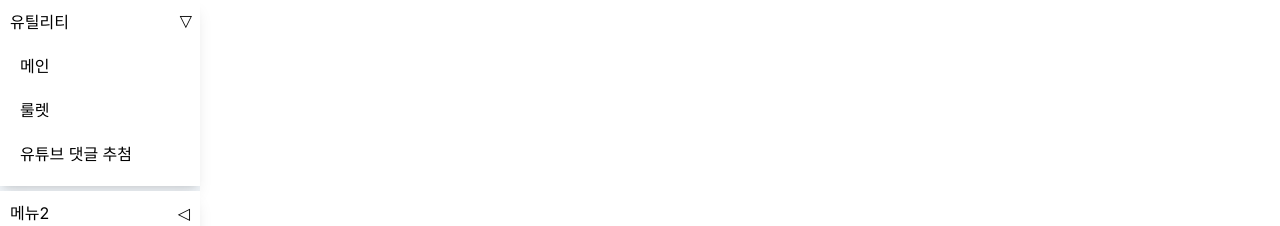
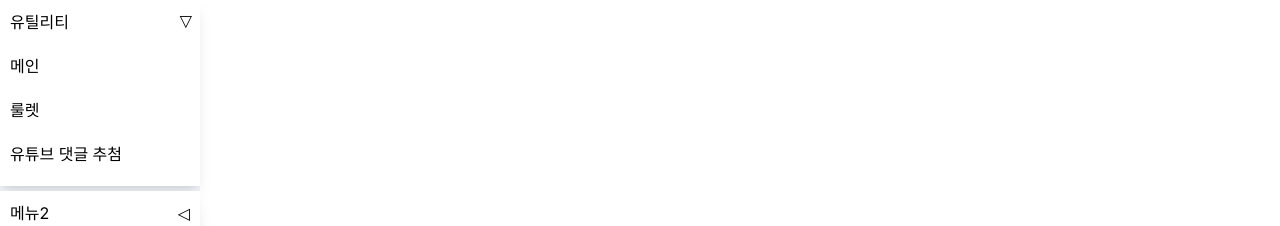
Before and after one commit to loevray/loevray-s-lab, a Next.js app: page / in a window 1280 px wide. Shown: the top 226 px of the page. Built offline with nearby package versions, Linux system fonts and the light colour scheme.

Commit message:
Style: AccordionContent use twMerge

```diff
--- a/src/app/ui/common/accordion/AccordionContent.tsx
+++ b/src/app/ui/common/accordion/AccordionContent.tsx
@@ -1,5 +1,6 @@
 import { useAccordionContext } from "@/app/ui/common/accordion/provider/AccordionContextProvider";
 import { HTMLAttributes, ReactNode } from "react";
+import { twMerge } from "tailwind-merge";
 
 interface AccordionContentProps extends HTMLAttributes<HTMLDivElement> {}
 
@@ -9,11 +10,12 @@ const AccordionContent = ({
   ...rest
 }: AccordionContentProps) => {
   const { expanded } = useAccordionContext();
+  const classNames = twMerge("transition-opacity px-1 w-full", className);
   return (
     <div
-      className={`transition-opacity px-1 w-full ${
+      className={`${classNames} ${
         expanded ? "opacity-100 visible h-auto" : "opacity-0 invisible h-0"
-      } ${className}`}
+      }`}
       {...rest}
     >
       {children}
```
